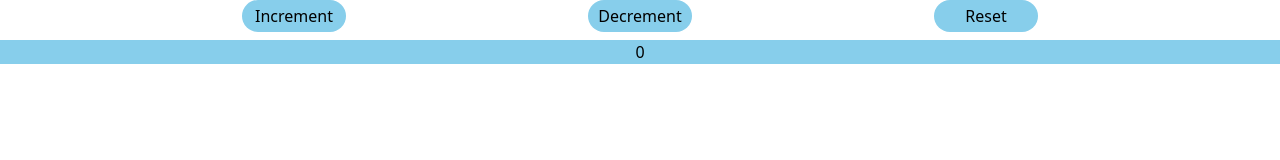
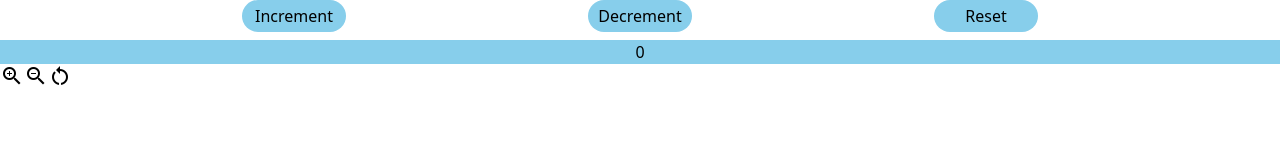
Before and after one commit to k-daiguji/simple_vue, a Vue app: page / in a window 1280 px wide. Shown: the top 160 px of the page. Built offline with nearby package versions, Linux system fonts and the light colour scheme.

Commit message:
Add icon component (#42)

```diff
--- a/index.html
+++ b/index.html
@@ -4,6 +4,7 @@
 <head>
   <meta charset="UTF-8" />
   <meta name="viewport" content="width=device-width, initial-scale=1.0" />
+  <link href="https://fonts.googleapis.com/icon?family=Material+Icons" rel="stylesheet">
   <link href="/src/styles.css" rel="stylesheet">
   <title>Vite App</title>
 </head>
--- a/src/app/components/CounterArea.vue
+++ b/src/app/components/CounterArea.vue
@@ -2,8 +2,10 @@
 import { ref } from "vue";
 
 import BaseButton from "@/base/components/BaseButton.vue";
+import BaseIcon from "@/base/components/BaseIcon.vue";
+import { Icon } from "@/base/components/icon";
+import { Theme } from "@/base/components/theme";
 import { useRange } from "@/base/components/useRange";
-import { Theme } from "@/base/components/theme";
 
 const counter = ref(0);
 const { decrement, increment, reset } = useRange(counter, 10, -10, 0);
@@ -33,5 +35,8 @@ const buttons = new Map([
     >
       {{ counter }}
     </p>
+    <BaseIcon :icon="Icon.zoomIn"/>
+    <BaseIcon :icon="Icon.zoomOut"/>
+    <BaseIcon :icon="Icon.restartAlt"/>
   </div>
 </template>
--- /dev/null
+++ b/src/base/components/BaseIcon.vue
@@ -0,0 +1,9 @@
+<script setup lang="ts">
+import type { Icon } from "./icon";
+
+defineProps<{ icon: Icon }>();
+</script>
+
+<template>
+  <span class="material-icons">{{ icon }}</span>
+</template>
--- /dev/null
+++ b/src/base/components/icon.ts
@@ -0,0 +1,7 @@
+export type Icon = (typeof Icon)[keyof typeof Icon];
+
+export const Icon = {
+  restartAlt: "restart_alt",
+  zoomIn: "zoom_in",
+  zoomOut: "zoom_out",
+} as const;
```
Also changed, not shown: 2 other files (tests, documents, lock files or other folders).
